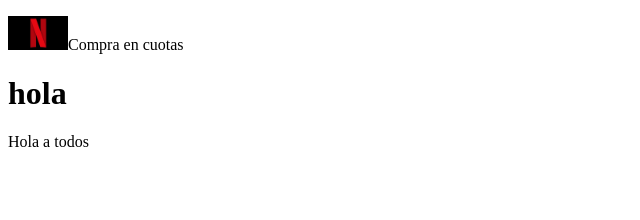
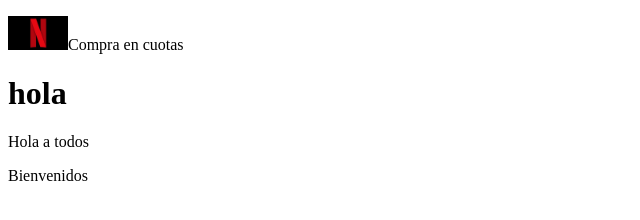
Before and after one commit to NicolasBellomo/TrabajoIntegrador, a plain HTML site: page index.html in a window 1280 px wide. Shown: the whole page, without its empty margins (0-640 px from the left). Drawn offline with Linux system fonts and the light colour scheme.

Commit message:
Agregue un parrafo

```diff
--- a/index.html
+++ b/index.html
@@ -14,6 +14,7 @@
     </div>
     <h1>hola</h1>
     <p>Hola a todos</p>
+    <p>Bienvenidos</p>
 
 </body>
 </html>
```
